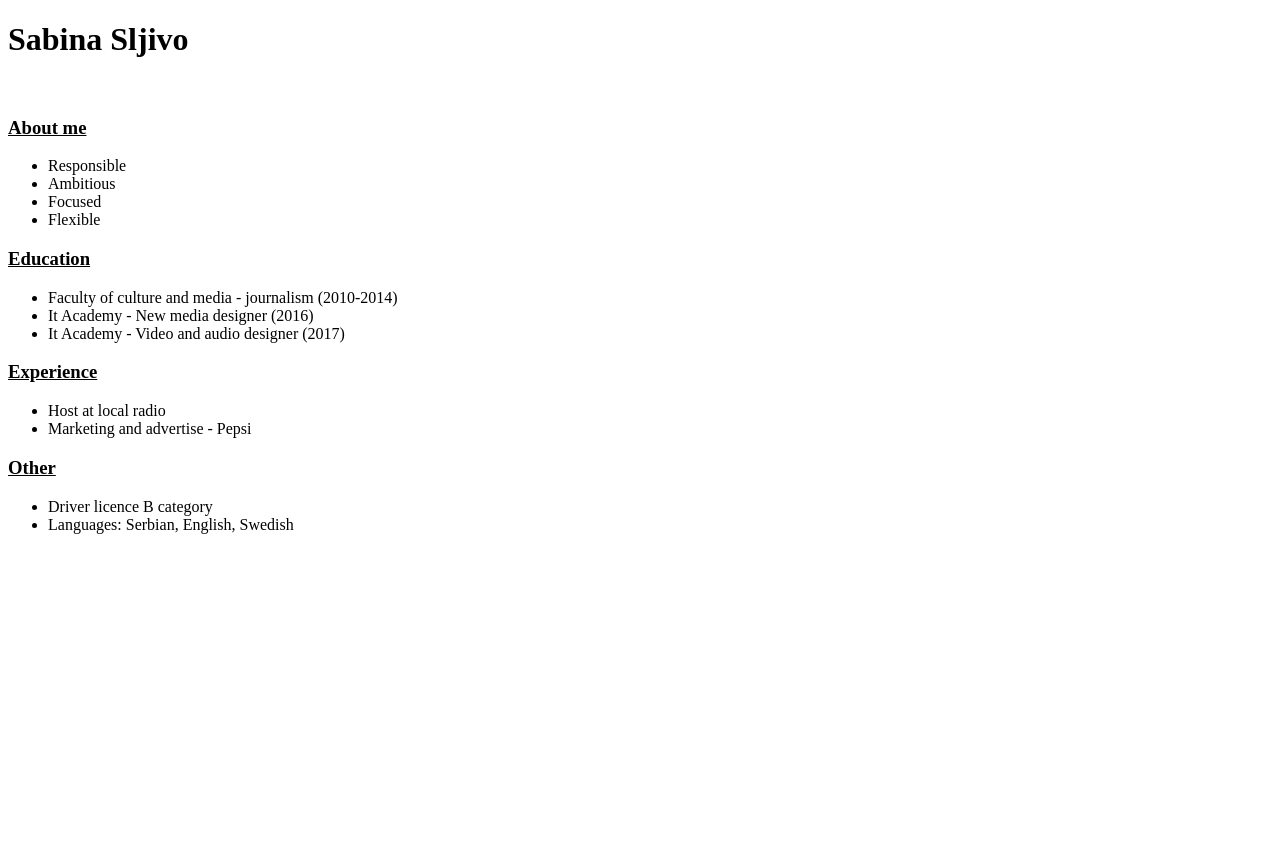
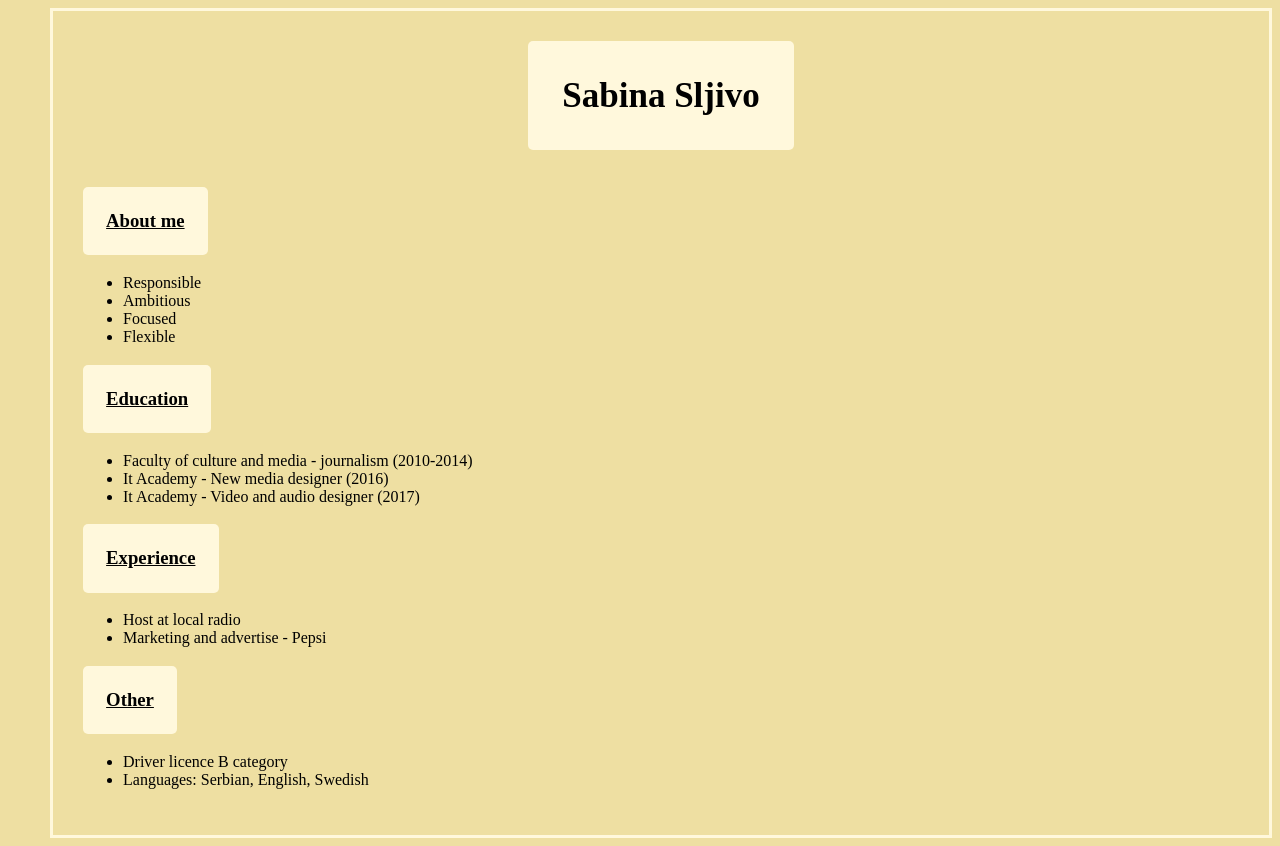
Before and after one commit to SabinaS90/SabinaHomework, a plain HTML site: page lesson3/index.html in a window 1280 px wide. Before the commit the page ends 800 px from the top, so only its background shows below. Drawn offline with Linux system fonts and the light colour scheme.

Commit message:
csschanged

```diff
--- a/lesson3/index.html
+++ b/lesson3/index.html
@@ -6,6 +6,8 @@
     <meta http-equiv="X-UA-Compatible" content="IE=edge">
     <meta name="viewport" content="width=device-width, initial-scale=1.0">
     <title>Document</title>
+
+    <link rel="stylesheet" href="style.css">
 </head>
 
 <body>
--- /dev/null
+++ b/lesson3/style.css
@@ -0,0 +1,23 @@
+h1 {font-size: 35px;
+    background-color:cornsilk;
+    text-align: center;
+    width: max-content;
+    margin: auto;
+    padding: 3%;
+    border-radius: 5px;
+}
+
+body {
+    margin-left: 50px;
+    background-color: #eedfa2;
+    border: 3px solid #fff8dc;
+    padding: 30px;
+}
+
+h3 {
+    background-color:cornsilk;
+    text-align:left;
+    width: max-content;
+    padding: 2%;
+    border-radius: 5px;
+}
```
